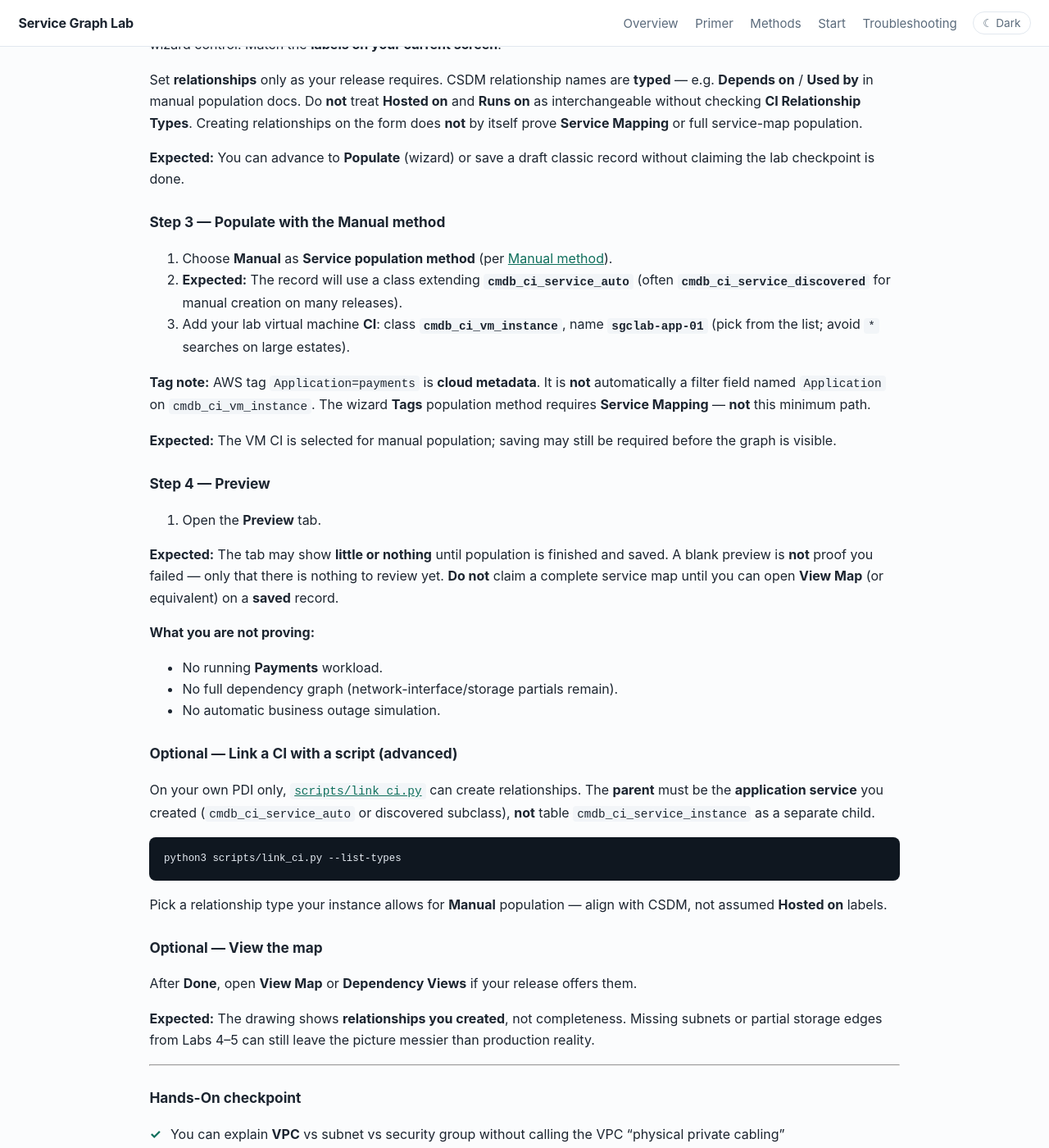
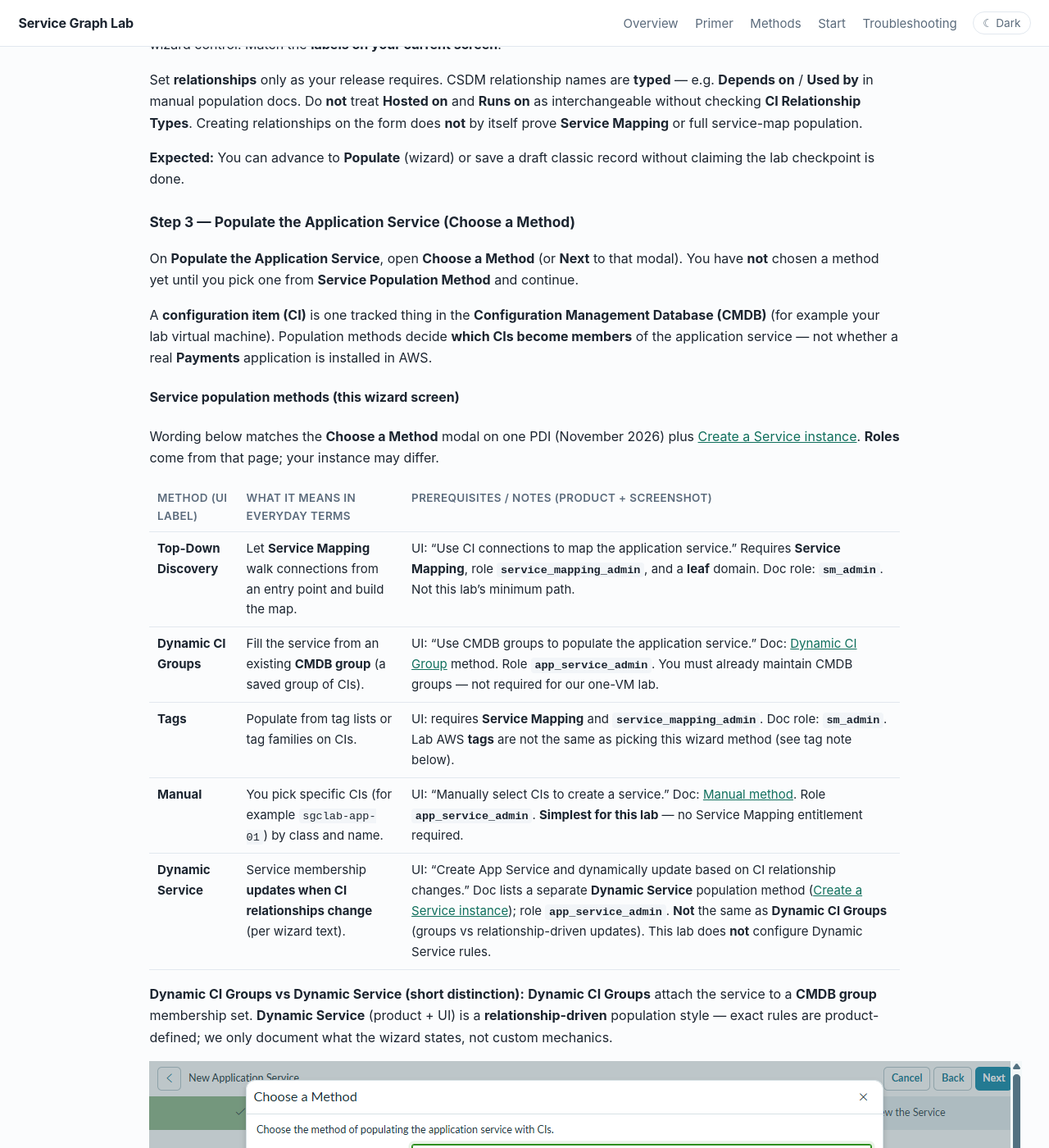
Before and after one commit to eltonaguiar/ServiceNow_ServiceGraph_Lab, a Jekyll site: the page built from labs/07-csdm-graph.md, in a window 1280 px wide and 1400 px high, scrolled down 7852 px. Shown: the whole window at 82% size. Built offline with Jekyll 4.4.1, drawn with Linux system fonts in a browser that asks for light colours; some of the changed text lies outside the part shown.

Commit message:
docs(lab7): Choose a Method table and UI screenshots
Document all five population methods with PDI-grounded text, Manual
as lab minimum, and privacy-reviewed wizard dropdown captures.

Co-authored-by: eltonaguiar <eltonaguiar@users.noreply.github.com>

```diff
--- a/labs/07-csdm-graph.md
+++ b/labs/07-csdm-graph.md
@@ -45,7 +45,7 @@ permalink: /labs/07-csdm-graph/
       <li><a href="#hands-on-step-1">Step 1 — List and New</a></li>
       <li><a href="#hands-on-wizard-basics">Wizard Basic Details</a></li>
       <li><a href="#hands-on-step-2">Step 2 — Classic form labels</a></li>
-      <li><a href="#hands-on-step-3">Step 3 — Manual populate</a></li>
+      <li><a href="#hands-on-step-3">Step 3 — Choose a Method</a></li>
       <li><a href="#hands-on-step-4">Step 4 — Preview</a></li>
       <li><a href="#hands-on-optional">Optional — script link</a></li>
       <li><a href="#hands-on-map">Optional — view map</a></li>
@@ -338,22 +338,62 @@ form does **not** by itself prove **Service Mapping** or full service-map popula
 **Expected:** You can advance to **Populate** (wizard) or save a draft classic record without
 claiming the lab checkpoint is done.
 
-### Step 3 — Populate with the Manual method
+### Step 3 — Populate the Application Service (Choose a Method)
 {: #hands-on-step-3}
 
-1. Choose **Manual** as **Service population method** (per
-   [Manual method](https://www.servicenow.com/docs/r/zurich/servicenow-platform/configuration-management-database-cmdb/populate-app-service-manual.html)).
-2. **Expected:** The record will use a class extending **`cmdb_ci_service_auto`** (often
-   **`cmdb_ci_service_discovered`** for manual creation on many releases).
-3. Add your lab virtual machine **CI**: class **`cmdb_ci_vm_instance`**, name **`sgclab-app-01`**
-   (pick from the list; avoid `*` searches on large estates).
+On **Populate the Application Service**, open **Choose a Method** (or **Next** to that modal). You
+have **not** chosen a method yet until you pick one from **Service Population Method** and continue.
+
+A **configuration item (CI)** is one tracked thing in the **Configuration Management Database (CMDB)**
+(for example your lab virtual machine). Population methods decide **which CIs become members** of the
+application service — not whether a real **Payments** application is installed in AWS.
+
+#### Service population methods (this wizard screen)
+
+Wording below matches the **Choose a Method** modal on one PDI (November 2026) plus
+[Create a Service instance](https://www.servicenow.com/docs/r/servicenow-platform/configuration-management-database-cmdb/create-it-services.html).
+**Roles** come from that page; your instance may differ.
+
+| Method (UI label) | What it means in everyday terms | Prerequisites / notes (product + screenshot) |
+|---|---|---|
+| **Top-Down Discovery** | Let **Service Mapping** walk connections from an entry point and build the map. | UI: “Use CI connections to map the application service.” Requires **Service Mapping**, role **`service_mapping_admin`**, and a **leaf** domain. Doc role: **`sm_admin`**. Not this lab’s minimum path. |
+| **Dynamic CI Groups** | Fill the service from an existing **CMDB group** (a saved group of CIs). | UI: “Use CMDB groups to populate the application service.” Doc: [Dynamic CI Group](https://www.servicenow.com/docs/r/servicenow-platform/configuration-management-database-cmdb/create-it-services.html) method. Role **`app_service_admin`**. You must already maintain CMDB groups — not required for our one-VM lab. |
+| **Tags** | Populate from tag lists or tag families on CIs. | UI: requires **Service Mapping** and **`service_mapping_admin`**. Doc role: **`sm_admin`**. Lab AWS **tags** are not the same as picking this wizard method (see tag note below). |
+| **Manual** | You pick specific CIs (for example `sgclab-app-01`) by class and name. | UI: “Manually select CIs to create a service.” Doc: [Manual method](https://www.servicenow.com/docs/r/zurich/servicenow-platform/configuration-management-database-cmdb/populate-app-service-manual.html). Role **`app_service_admin`**. **Simplest for this lab** — no Service Mapping entitlement required. |
+| **Dynamic Service** | Service membership **updates when CI relationships change** (per wizard text). | UI: “Create App Service and dynamically update based on CI relationship changes.” Doc lists a separate **Dynamic Service** population method ([Create a Service instance](https://www.servicenow.com/docs/r/servicenow-platform/configuration-management-database-cmdb/create-it-services.html)); role **`app_service_admin`**. **Not** the same as **Dynamic CI Groups** (groups vs relationship-driven updates). This lab does **not** configure Dynamic Service rules. |
+
+**Dynamic CI Groups vs Dynamic Service (short distinction):** **Dynamic CI Groups** attach the service
+to a **CMDB group** membership set. **Dynamic Service** (product + UI) is a **relationship-driven**
+population style — exact rules are product-defined; we only document what the wizard states, not
+custom mechanics.
+
+![Choose a Method modal with Service Population Method dropdown (top of list)]({{ '/assets/img/lab07/choose-method-dropdown-top.png' | relative_url }})
+
+*Screenshot: wizard progress on **Populate the Application Service**; dropdown shows the first methods
+(through **Manual**). No account identifiers visible — crop reviewed before commit.*
+
+![Choose a Method dropdown scrolled to Manual and Dynamic Service]({{ '/assets/img/lab07/choose-method-dropdown-scrolled.png' | relative_url }})
+
+*Screenshot: same modal scrolled — **Manual** and **Dynamic Service** descriptions. UI options are
+grounded in these captures.*
+
+#### Step 3b — Select **Manual** (lab minimum)
+
+1. In **Service Population Method**, select **Manual** (you may keep the default **-- Select one --**
+   until you are ready — nothing is committed until you continue and save).
+2. Confirm or fill the fields the wizard shows next for Manual (per [Manual method](https://www.servicenow.com/docs/r/zurich/servicenow-platform/configuration-management-database-cmdb/populate-app-service-manual.html)), typically including:
+   - **Class** — choose the CI class (here: virtual machine / **`cmdb_ci_vm_instance`**).
+   - **CI** — pick **`sgclab-app-01`** (avoid `*` searches on large estates).
+3. **Expected:** The record uses a class extending **`cmdb_ci_service_auto`** (often
+   **`cmdb_ci_service_discovered`** for manual creation on many releases). Saving may still be required
+   before **Preview** or **View Map** shows members.
 
 **Tag note:** AWS tag `Application=payments` is **cloud metadata**. It is **not** automatically a
 filter field named `Application` on `cmdb_ci_vm_instance`. The wizard **Tags** population method
 requires **Service Mapping** — **not** this minimum path.
 
-**Expected:** The VM CI is selected for manual population; saving may still be required before the
-graph is visible.
+**Expected:** Manual selection plus CI pick — **not** proof of a complete service map, **Service Mapping**
+run, or a production **Payments** workload.
 
 ### Step 4 — Preview
 {: #hands-on-step-4}
```
Also changed, not shown: assets/img/lab07/choose-method-dropdown-scrolled.png (added), assets/img/lab07/choose-method-dropdown-top.png (added).
